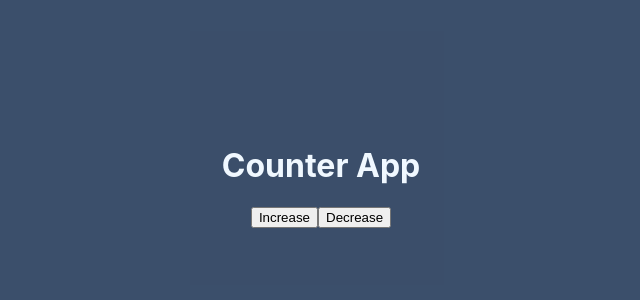
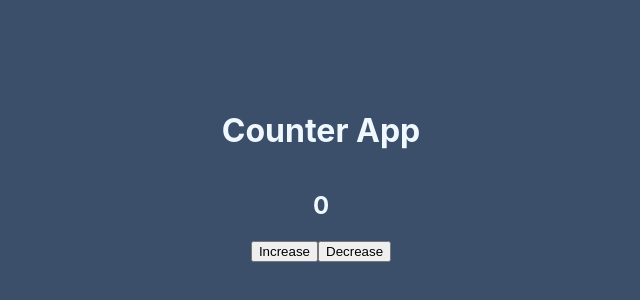
Before and after one commit to the-rabblerouser/counterApp, a Next.js app: page / in a window 1280 px wide. Shown: the part 224-524 px from the top of the page, without its empty margins (319-959 px from the left). Built offline with nearby package versions, Linux system fonts and the light colour scheme.

Commit message:
added counter state and counter to jsx

```diff
--- a/pages/index.js
+++ b/pages/index.js
@@ -6,6 +6,8 @@ import styles from '../styles/Home.module.css';
 const { useState } = React;
 
 export default function Home() {
+  const [count, setCounter] = useState(0);
+
   return (
     <div className={styles.container}>
       <Head>
@@ -15,6 +17,7 @@ export default function Home() {
 
       <main className={styles.main}>
         <h1>Counter App</h1>
+        <h2>{count}</h2>
         <div>
           <button>Increase</button>
           <button>Decrease</button>
```
